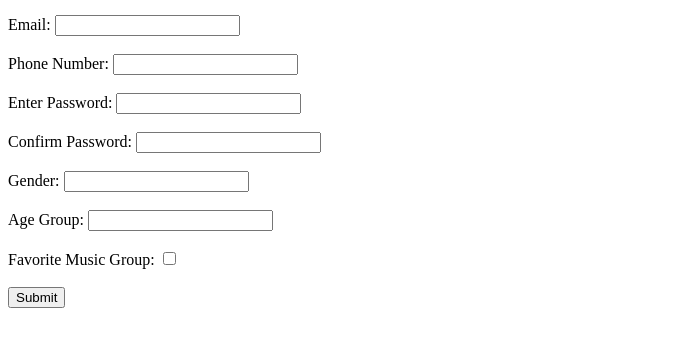
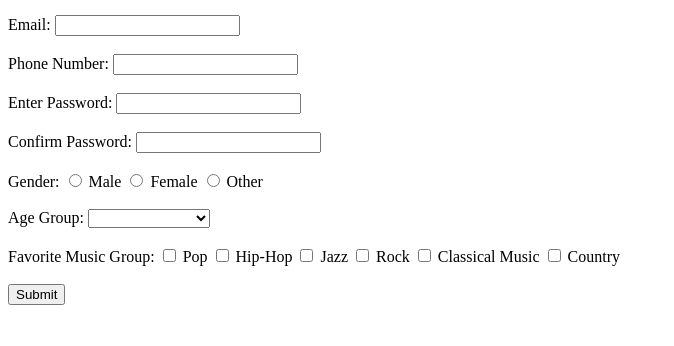
Before and after one commit to arankin-commits/Assignment-4, a plain HTML site: page index.html in a window 1280 px wide. Shown: the part 104-450 px from the top of the page, without its empty margins (0-674 px from the left). Drawn offline with Linux system fonts and the light colour scheme.

Commit message:
Update form labels and input types in index.html

```diff
--- a/index.html
+++ b/index.html
@@ -10,6 +10,7 @@
     <h1>Basic Form</h1>
 
     <form>
+
         <label for="name">Username:</label>
         <input type="text" id="name" name="name">
 
@@ -20,37 +21,69 @@
 
         <br><br>
 
-        <label for="password">Phone Number:</label>
+        <label for="phone">Phone Number:</label>
         <input type="text" id="phone" name="phone">
 
         <br><br>
 
-        <label for="name">Enter Password:</label>
+        <label for="password">Enter Password:</label>
         <input type="password" id="password" name="password">
 
         <br><br>
 
-        <label for="name">Confirm Password:</label>
+        <label for="confirmPass">Confirm Password:</label>
         <input type="password" id="confirmPass" name="confirmPass">
 
         <br><br>
 
-        <label for="name">Gender:</label>
-        <input type="radio button" id="gender" name="gender">
+        <label>Gender:</label>
+        <input type="radio" id="male" name="gender" value="male">
+        <label for="male">Male</label>
+
+        <input type="radio" id="female" name="gender" value="female">
+        <label for="female">Female</label>
+
+        <input type="radio" id="other" name="gender" value="other">
+        <label for="male">Other</label>
 
         <br><br>
 
-        <label for="name">Age Group:</label>
-        <input type="dropdown menu" id="age" name="age">
+        <label for="age">Age Group:</label>
+        <select id="age" name="age">
+            <option value="blank"></option>
+            <option value="under18">< 21 years old</option>
+            <option value="18-30">21 - 25 years old</option>
+            <option value="31-50">26 - 35 years old</option>
+            <option value="31-50">36 - 50 years old</option>
+            <option value="51+">> 50 years old</option>
+        </select>
 
         <br><br>
 
-        <label for="name">Favorite Music Group:</label>
-        <input type="checkbox" id="music" name="music">
+        <label>Favorite Music Group:</label>
+
+        <input type="checkbox" id="pop" name="music" value="pop">
+        <label for="pop">Pop</label>
+
+        <input type="checkbox" id="pop" name="music" value="Hip-Hop">
+        <label for="pop">Hip-Hop</label>
+
+        <input type="checkbox" id="pop" name="music" value="Jazz">
+        <label for="pop">Jazz</label>
+
+        <input type="checkbox" id="rock" name="music" value="rock">
+        <label for="rock">Rock</label>
+
+        <input type="checkbox" id="pop" name="music" value="classical">
+        <label for="pop">Classical Music</label>
+
+        <input type="checkbox" id="rap" name="music" value="Country">
+        <label for="rap">Country</label>
 
         <br><br>
 
         <input type="submit" value="Submit">
+
     </form>
 
 </body>
```
